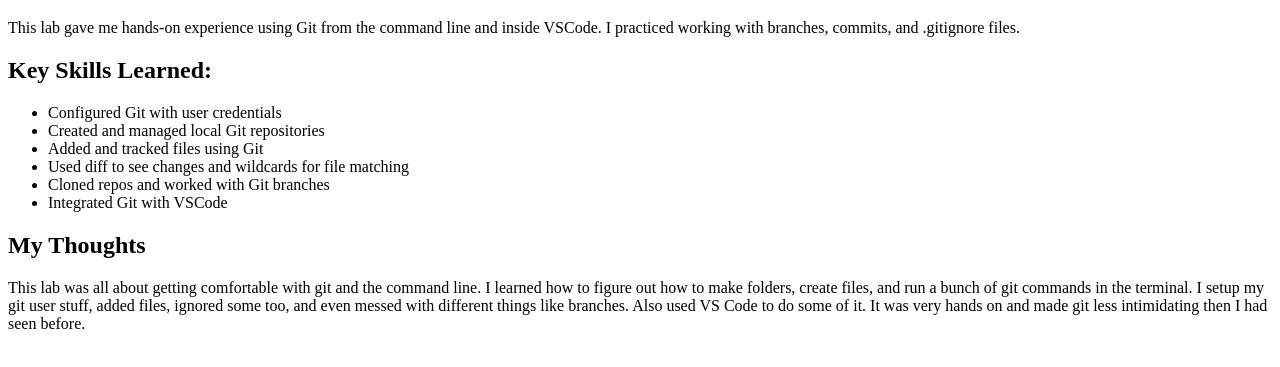
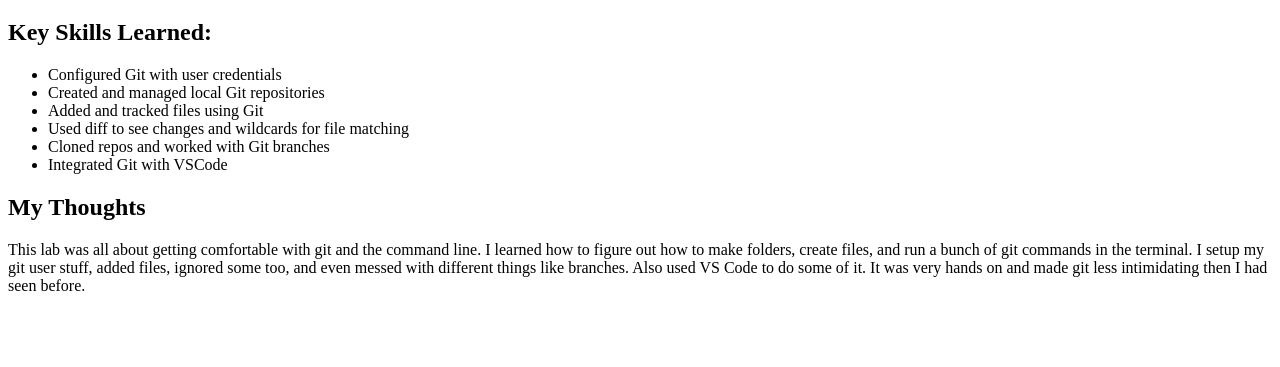
Before and after one commit to bboyden/lab-02, a plain HTML site: page index.html in a window 1280 px wide. Shown: the part 61-428 px from the top of the page. Drawn offline with Linux system fonts and the light colour scheme.

Commit message:
Update index.html

```diff
--- a/index.html
+++ b/index.html
@@ -6,7 +6,6 @@
 </head>
 <body>
   <h1>Lab 2: Git, CLI, and VSCode Practice</h1>
-  <p>This lab gave me hands-on experience using Git from the command line and inside VSCode. I practiced working with branches, commits, and .gitignore files.</p>
 
   <h2>Key Skills Learned:</h2>
   <ul>
```
